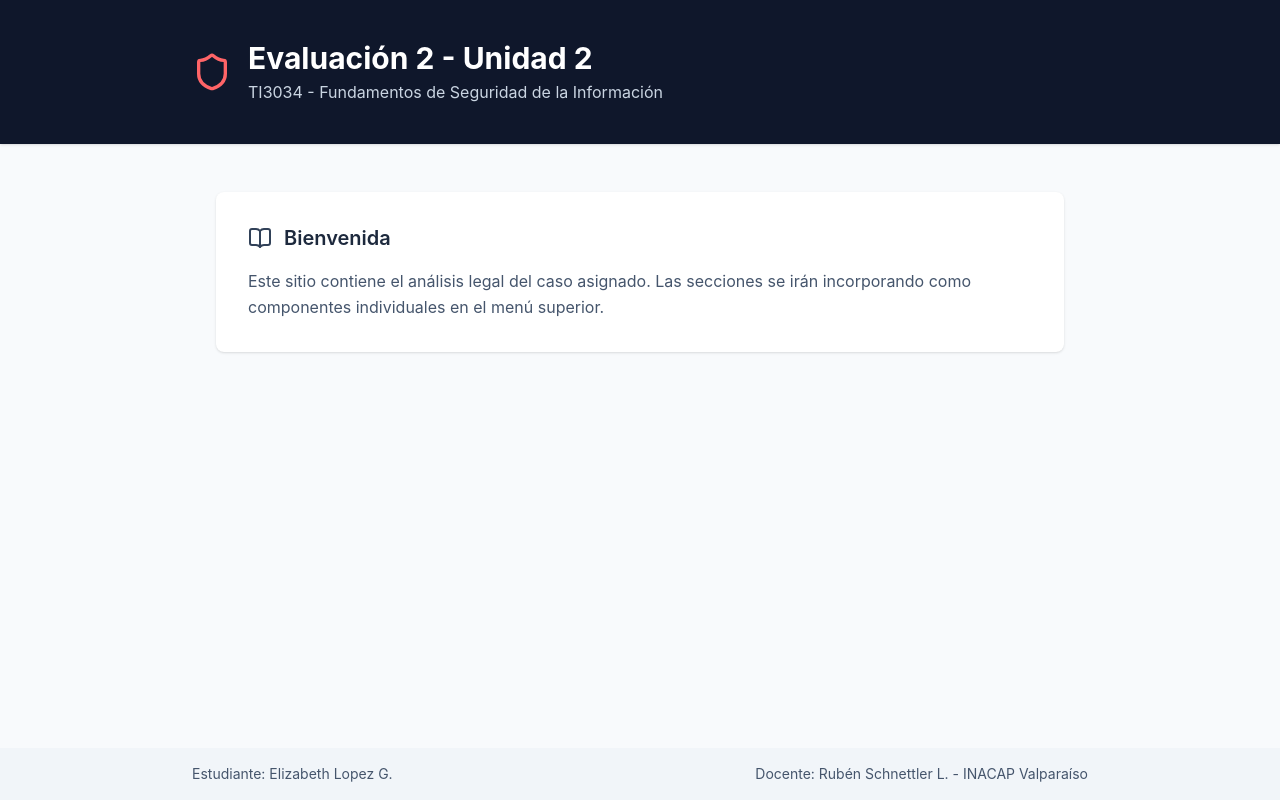
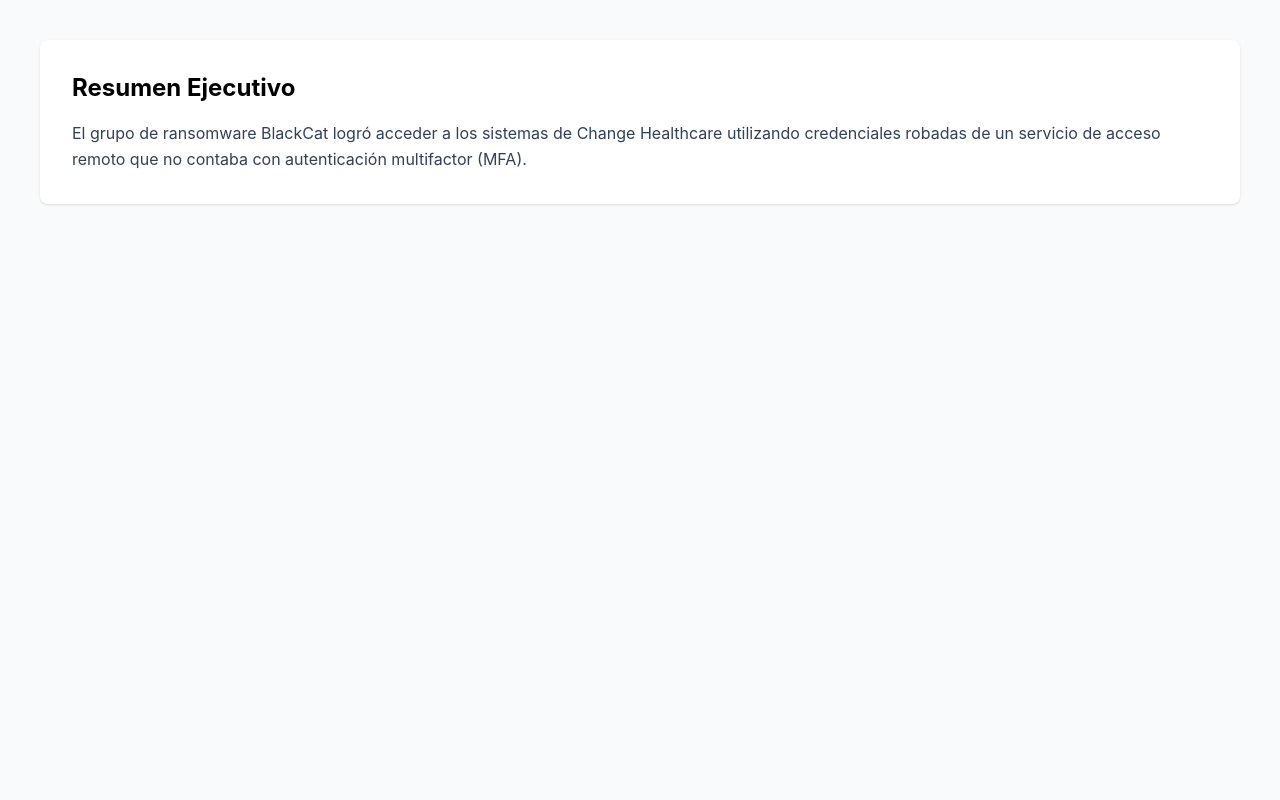
Before and after one commit to Alejandralx22/informe_lopeli, a React (Vite) app: page / in a window 1280 px wide. Built offline with nearby package versions, Linux system fonts and the light colour scheme.

Commit message:
componente resumen

```diff
--- a/src/App.jsx
+++ b/src/App.jsx
@@ -1,51 +1,9 @@
-import { Shield, BookOpen } from "lucide-react"
+import Resumen from "./components/Resumen"
 
 function App() {
   return (
-    <div className="min-h-screen bg-slate-50 flex flex-col">
-      <header className="bg-slate-900 text-white py-10 px-6 shadow">
-        <div className="max-w-4xl mx-auto flex items-center gap-4">
-          <Shield size={40} className="text-red-400" />
-
-          <div>
-            <h1 className="text-3xl font-bold">
-              Evaluación 2 - Unidad 2
-            </h1>
-
-            <p className="text-slate-300 mt-1">
-              TI3034 - Fundamentos de Seguridad de la Información
-            </p>
-          </div>
-        </div>
-      </header>
-
-      <main className="flex-1 max-w-4xl mx-auto px-6 py-12">
-        <div className="bg-white rounded-lg shadow p-8">
-          <div className="flex items-center gap-3 mb-4">
-            <BookOpen className="text-slate-700" />
-
-            <h2 className="text-xl font-semibold text-slate-800">
-              Bienvenida
-            </h2>
-          </div>
-
-          <p className="text-slate-600 leading-relaxed">
-            Este sitio contiene el análisis legal del caso asignado.
-            Las secciones se irán incorporando como componentes
-            individuales en el menú superior.
-          </p>
-        </div>
-      </main>
-
-      <footer className="bg-slate-100 text-slate-600 text-sm py-4 px-6">
-        <div className="max-w-4xl mx-auto flex justify-between">
-          <span>Estudiante: Elizabeth Lopez G. </span>
-
-          <span>
-            Docente: Rubén Schnettler L. - INACAP Valparaíso
-          </span>
-        </div>
-      </footer>
+    <div className="min-h-screen bg-slate-50 p-10">
+      <Resumen />
     </div>
   )
 }
```
